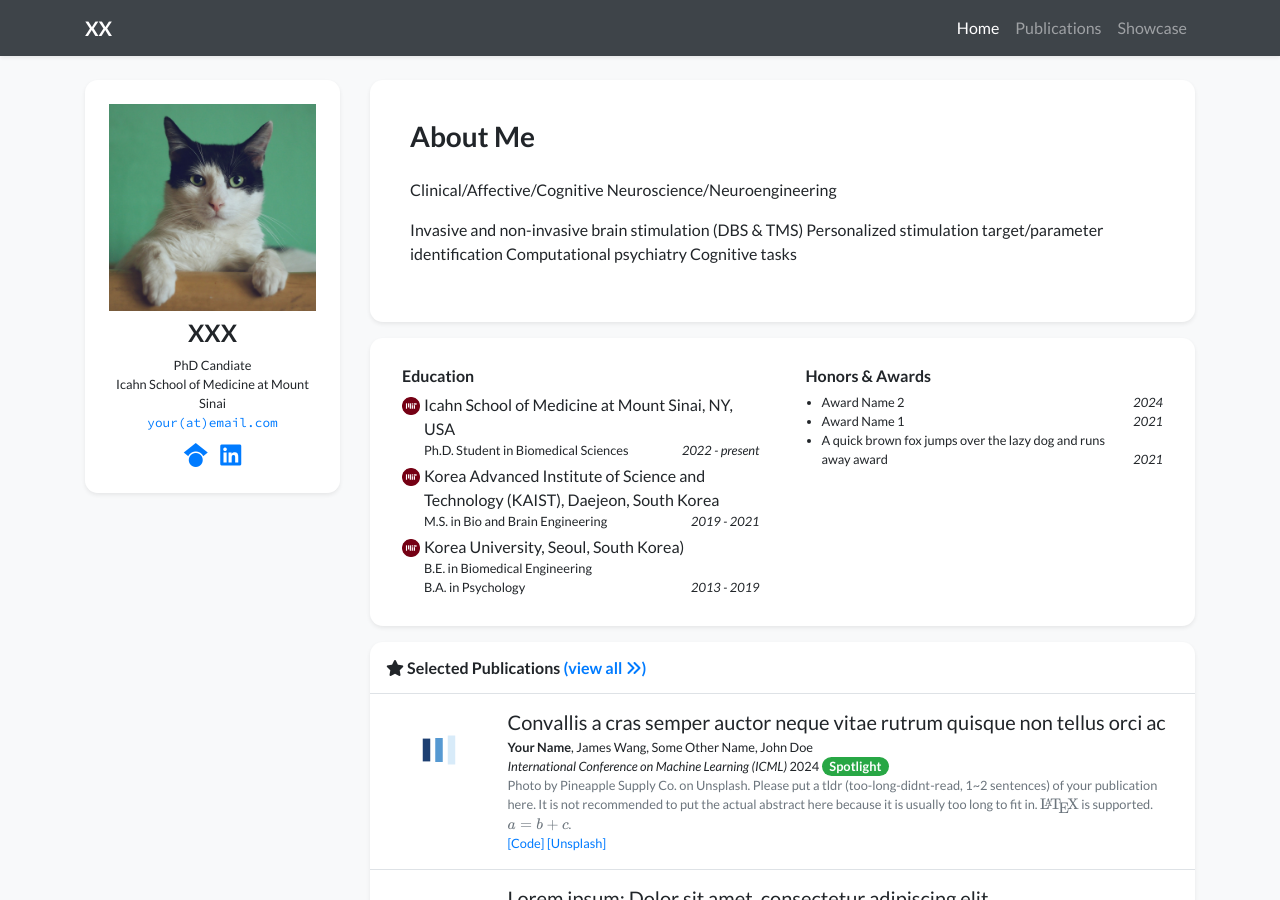
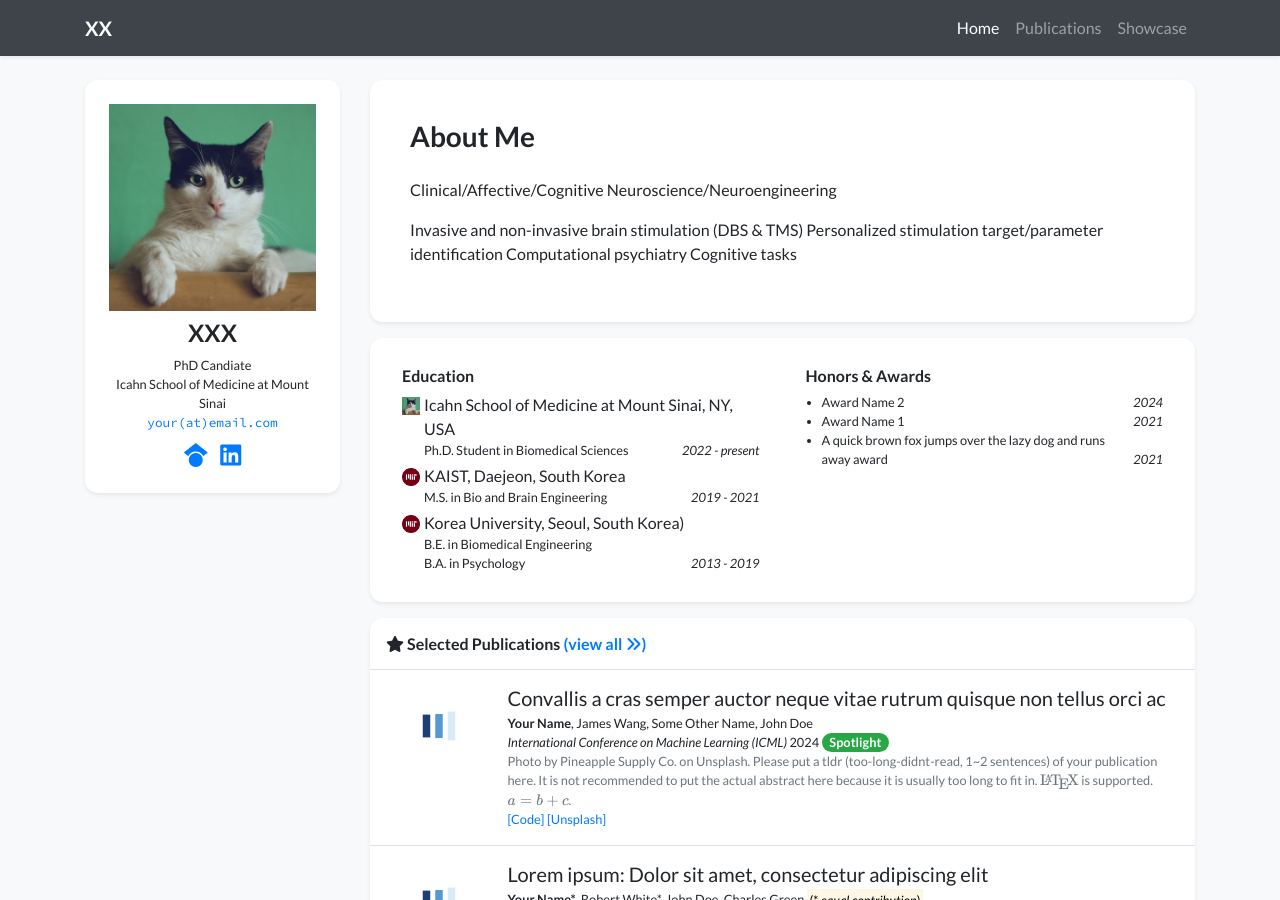
Before and after one commit to ha-neul-song/ha-neul-song.github.io, a Jekyll site: the page built from index.html, in a window 1280 px wide and 900 px high. Built offline with Jekyll 4.4.1, drawn with Linux system fonts in a browser that asks for light colours; nearby versions of some CDN libraries; a style sheet for code colours, icons or effects is not loaded.

Commit message:
Update profile.yml

```diff
--- a/_data/profile.yml
+++ b/_data/profile.yml
@@ -38,10 +38,10 @@ portrait_url: /assets/images/photos/portrait.jpg
 
 education:
 - name: Icahn School of Medicine at Mount Sinai, NY, USA
-  logo: /assets/images/badges/MIT_Social_circle.png
+  logo: /assets/images/photos/portrait.jpg
   position: Ph.D. Student in Biomedical Sciences
   date: 2022 - present
-- name: Korea Advanced Institute of Science and Technology (KAIST), Daejeon, South Korea
+- name: KAIST, Daejeon, South Korea
   logo: /assets/images/badges/MIT_Social_circle.png
   position: M.S. in Bio and Brain Engineering
   date: 2019 - 2021
```
